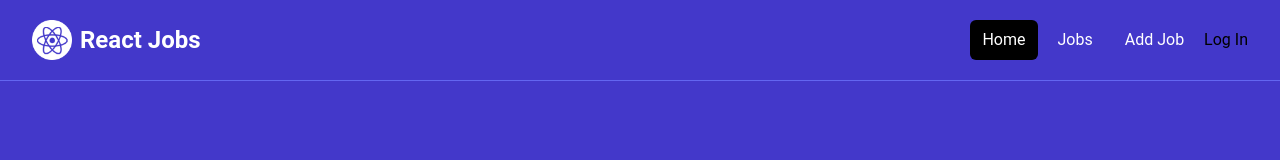
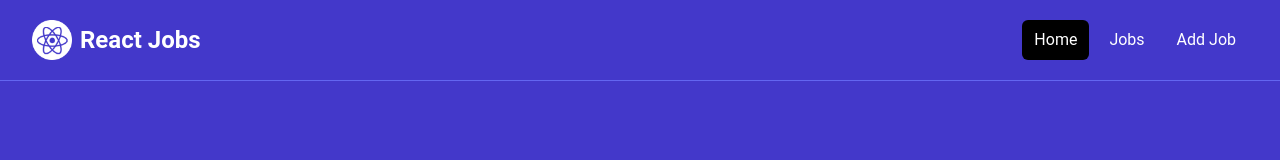
Before and after one commit to slidings/impromptuFrontend, a React (Vite) app: page / in a window 1280 px wide. Shown: the top 160 px of the page. Built offline with nearby package versions, Linux system fonts and the light colour scheme; no server answers.

Commit message:
first commit

```diff
--- a/src/components/Navbar.jsx
+++ b/src/components/Navbar.jsx
@@ -1,6 +1,5 @@
 import { NavLink } from 'react-router-dom';
 import logo from '../assets/images/logo.png';
-//import Button from "@mui/material/Button";
 
 const Navbar = () => {
   const linkClass = ({ isActive }) =>
@@ -30,7 +29,6 @@ const Navbar = () => {
                 <NavLink to='/add-job' className={linkClass}>
                   Add Job
                 </NavLink>
-                <button> Log In </button>
               </div>
             </div>
           </div>
```
